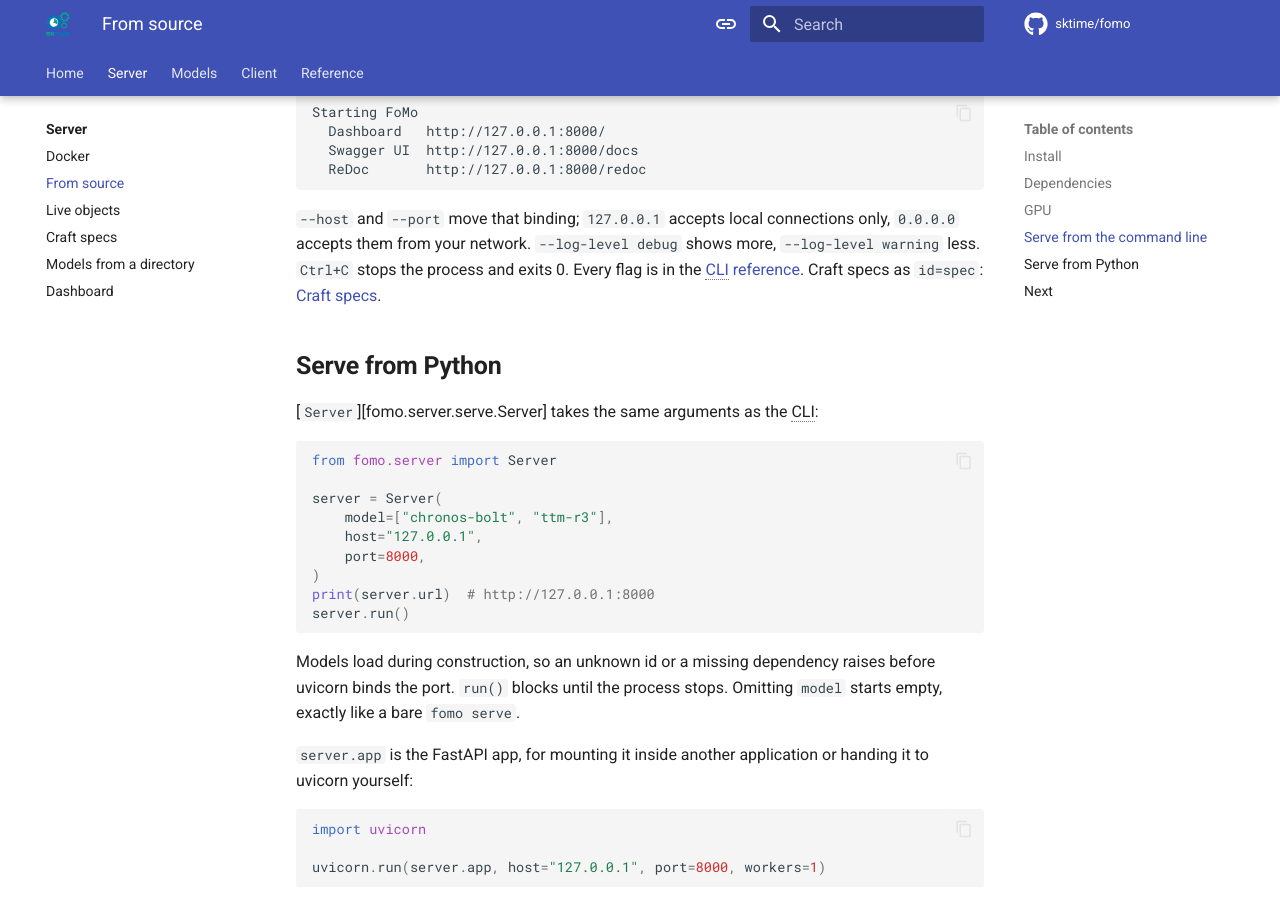
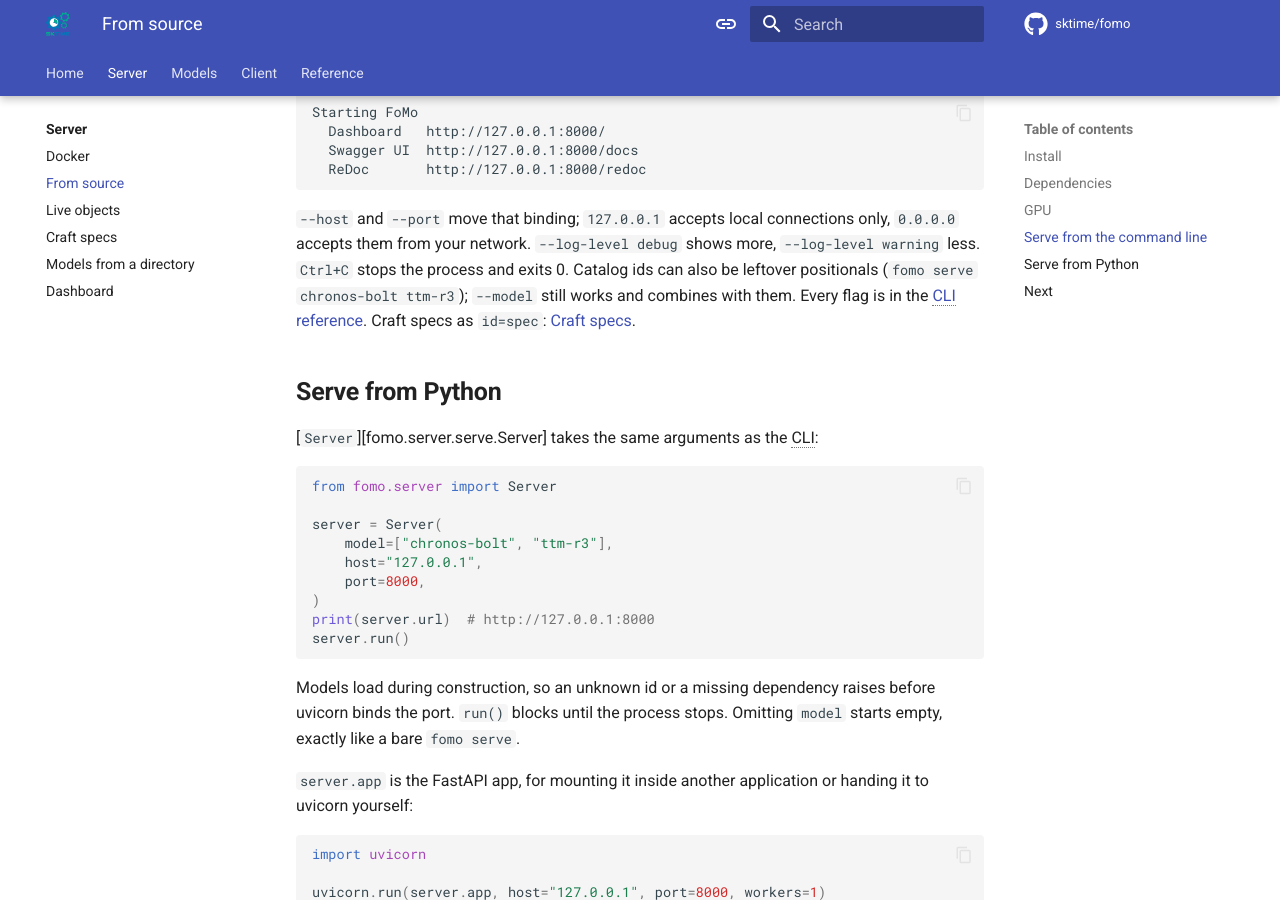
Before and after one commit to sktime/tserve, an MkDocs documentation site: the page built from docs/server/source.md, in a window 1280 px wide and 900 px high, scrolled down 2915 px. Built offline with MkDocs 1.6.1 and Material for MkDocs 9.7.7, drawn with Linux system fonts in a browser that asks for light colours; comment, search, counter and statistics services are not loaded.

Commit message:
update docs

````diff
--- a/docs/index.md
+++ b/docs/index.md
@@ -62,7 +62,7 @@
 
 `GET /models` lists the ids this process actually loaded, not the full [catalog](models/index.md). `--host`, `--port`, and `--log-level` are the other [CLI flags](reference/cli.md#flags).
 
-`--model` can also take an sktime [craft spec](server/craft-specs.md) written as `id=spec`, or a saved `.zip` from a [directory of models](server/models-dir.md). To serve an estimator you configured yourself, start the server from Python with a [live object](server/live-objects.md).
+`--model` (or leftover positionals) can also take an sktime [craft spec](server/craft-specs.md) written as `id=spec`, or a saved `.zip` from a [directory of models](server/models-dir.md). To serve an estimator you configured yourself, start the server from Python with a [live object](server/live-objects.md).
 
 ### Predict
 
--- a/docs/reference/cli.md
+++ b/docs/reference/cli.md
@@ -3,6 +3,13 @@
 `fomo` has one subcommand. `fomo serve` builds
 [`Server`][fomo.server.serve.Server] and calls `run`, which blocks until the
 process stops.
+
+```bash
+fomo serve chronos-bolt ttm-r3
+```
+
+`--model` is optional when the ids are leftover positionals. Both forms
+are equivalent, and they combine: flag tokens first, then positionals.
 
 ```bash
 fomo serve --model chronos-bolt ttm-r3
@@ -15,15 +22,16 @@
 
 | flag | default | |
 | --- | --- | --- |
-| `--model` | none | catalog ids and/or `id=craft-spec` tokens; nothing loads without it |
+| `--model` | none | catalog ids and/or `id=craft-spec` tokens; leftover positionals mean the same |
+| `MODEL …` | none | leftover positional ids; same as `--model` |
 | `--models-dir` | none | directory of saved sktime `.zip` files |
 | `--host` | `127.0.0.1` | bind address; `0.0.0.0` also accepts connections from the network |
 | `--port` | `8000` | bind port |
 | `--log-level` | `info` | `debug`, `info`, `warning`, `error`, or `critical`, for FoMo and uvicorn |
 
-`--model` takes catalog ids, or craft specs as `id=spec` (split on
-the first `=`). Quote the whole token so constructor kwargs survive the
-shell:
+`--model` and leftover positionals take catalog ids, or craft specs as
+`id=spec` (split on the first `=`). Quote the whole token so constructor
+kwargs survive the shell:
 
 ```bash
 fomo serve --model chronos-bolt \
@@ -48,8 +56,8 @@
 
 In Docker the entrypoint is already `fomo serve --host 0.0.0.0 --port 8000`,
 and the image `CMD` is `--model naive`. Arguments after the image name
-replace that `CMD`, so every flag here works there too — see
-[Docker](../server/docker.md).
+replace that `CMD`, so leftover ids (`chronos-bolt ttm-r3`) or any flag
+here work there too — see [Docker](../server/docker.md).
 
 ## Python entry point
 
--- a/docs/server/craft-specs.md
+++ b/docs/server/craft-specs.md
@@ -32,7 +32,7 @@
 
 ## From the command line
 
-`--model` splits each token on the first `=`. Catalog ids have no `=`; everything after the first `=` is the spec, so kwargs may contain `=` too. Quote the whole token so constructor quotes survive the shell:
+`--model` and leftover positionals split each token on the first `=`. Catalog ids have no `=`; everything after the first `=` is the spec, so kwargs may contain `=` too. Quote the whole token so constructor quotes survive the shell:
 
 ```bash
 fomo serve --model chronos-bolt \
--- a/docs/server/docker.md
+++ b/docs/server/docker.md
@@ -14,7 +14,7 @@
 
 ## Run the server
 
-The image `ENTRYPOINT` is `fomo serve --host 0.0.0.0 --port 8000`. Anything after the image name is extra arguments to that command, so every [CLI](../reference/cli.md) flag works here: `--model` (catalog ids or `id=spec` craft tokens), `--models-dir`, `--log-level`, and `--host` / `--port` if you need to change the bind inside the container. Walkthrough of those flags: [From source](source.md#serve-from-the-command-line). Quote craft tokens the same way as on the host — [Craft specs](craft-specs.md).
+The image `ENTRYPOINT` is `fomo serve --host 0.0.0.0 --port 8000`. Anything after the image name is extra arguments to that command, so leftover catalog ids are enough (`chronos-bolt ttm-r3`), and every [CLI](../reference/cli.md) flag works here too: `--model`, `--models-dir`, `--log-level`, and `--host` / `--port` if you need to change the bind inside the container. Walkthrough of those flags: [From source](source.md#serve-from-the-command-line). Quote craft tokens the same way as on the host — [Craft specs](craft-specs.md).
 
 ```bash
 docker run --rm -p 8000:8000 geetu040/fomo:hub --model chronos-bolt ttm-r3
--- a/docs/server/source.md
+++ b/docs/server/source.md
@@ -130,7 +130,7 @@
   ReDoc       http://127.0.0.1:8000/redoc
 ```
 
-`--host` and `--port` move that binding; `127.0.0.1` accepts local connections only, `0.0.0.0` accepts them from your network. `--log-level debug` shows more, `--log-level warning` less. `Ctrl+C` stops the process and exits 0. Every flag is in the [CLI reference](../reference/cli.md). Craft specs as `id=spec`: [Craft specs](craft-specs.md).
+`--host` and `--port` move that binding; `127.0.0.1` accepts local connections only, `0.0.0.0` accepts them from your network. `--log-level debug` shows more, `--log-level warning` less. `Ctrl+C` stops the process and exits 0. Catalog ids can also be leftover positionals (`fomo serve chronos-bolt ttm-r3`); `--model` still works and combines with them. Every flag is in the [CLI reference](../reference/cli.md). Craft specs as `id=spec`: [Craft specs](craft-specs.md).
 
 ## Serve from Python
 
````
